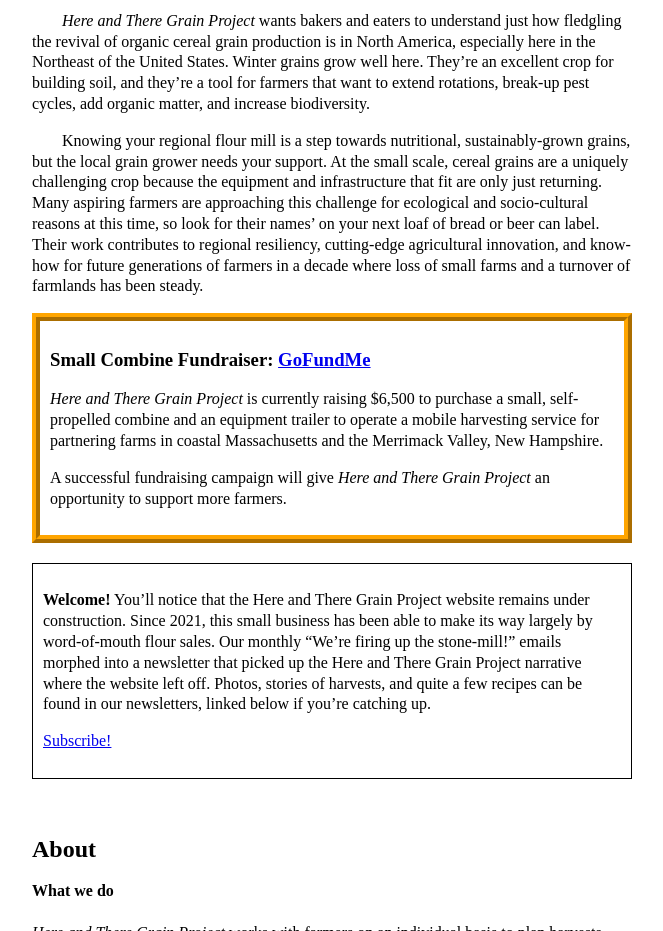
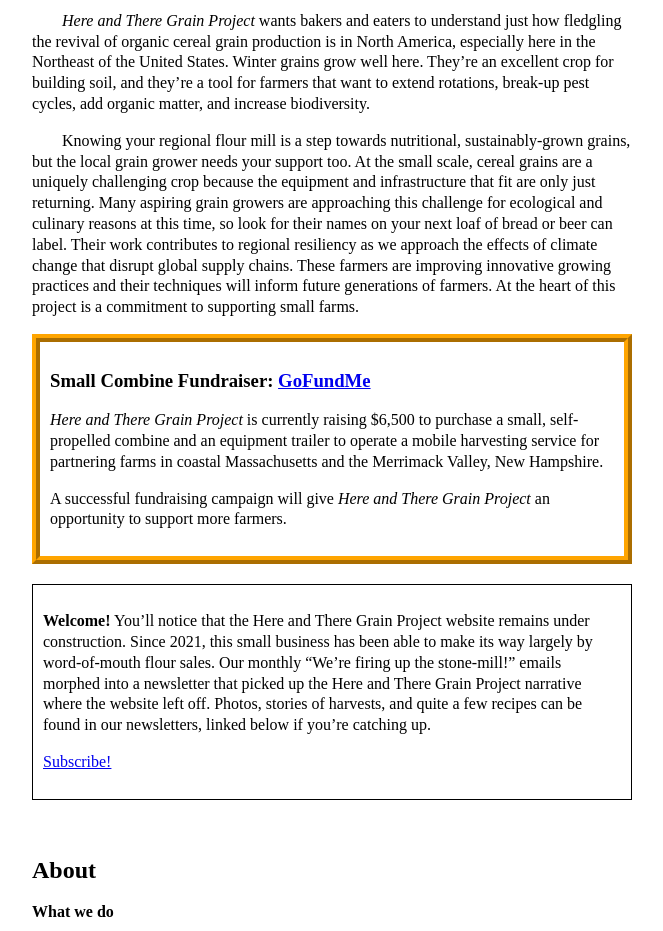
Before and after one commit to drewandrew/here-and-there, a website: page index.html in a window 1280 px wide. Shown: the part 800-1731 px from the top of the page, without its empty margins (273-936 px from the left). Drawn offline with Linux system fonts and the light colour scheme.

Commit message:
One more december update

```diff
--- a/index.html
+++ b/index.html
@@ -33,7 +33,7 @@
         <i>Here and There Grain Project</i> wants bakers and eaters to understand just how fledgling the revival of organic cereal grain production is in North America, especially here in the Northeast of the United States. Winter grains grow well here. They’re an excellent crop for building soil, and they’re a tool for farmers that want to extend rotations, break-up pest cycles, add organic matter, and increase biodiversity.
       </p>
       <p>
-        Knowing your regional flour mill is a step towards nutritional, sustainably-grown grains, but the local grain grower needs your support. At the small scale, cereal grains are a uniquely challenging crop because the equipment and infrastructure that fit are only just returning. Many aspiring farmers are approaching this challenge for ecological and socio-cultural reasons at this time, so look for their names’ on your next loaf of bread or beer can label. Their work contributes to regional resiliency, cutting-edge agricultural innovation, and know-how for future generations of farmers in a decade where loss of small farms and a turnover of farmlands has been steady.
+        Knowing your regional flour mill is a step towards nutritional, sustainably-grown grains, but the local grain grower needs your support too. At the small scale, cereal grains are a uniquely challenging crop because the equipment and infrastructure that fit are only just returning. Many aspiring grain growers are approaching this challenge for ecological and culinary reasons at this time, so look for their names on your next loaf of bread or beer can label. Their work contributes to regional resiliency as we approach the effects of climate change that disrupt global supply chains. These farmers are improving innovative growing practices and their techniques will inform future generations of farmers. At the heart of this project is a commitment to supporting small farms.
       </p>
     </div>
 
```
